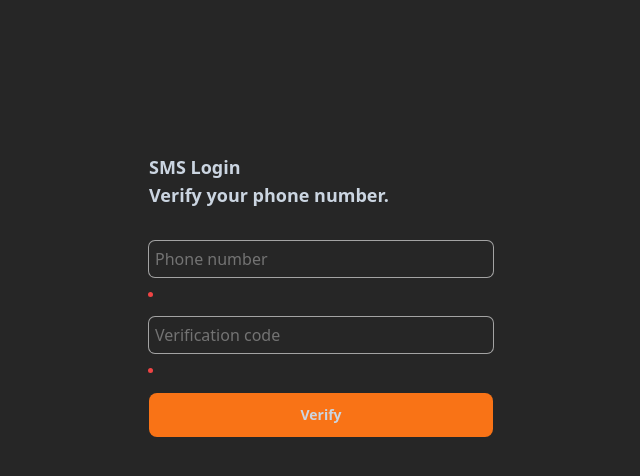
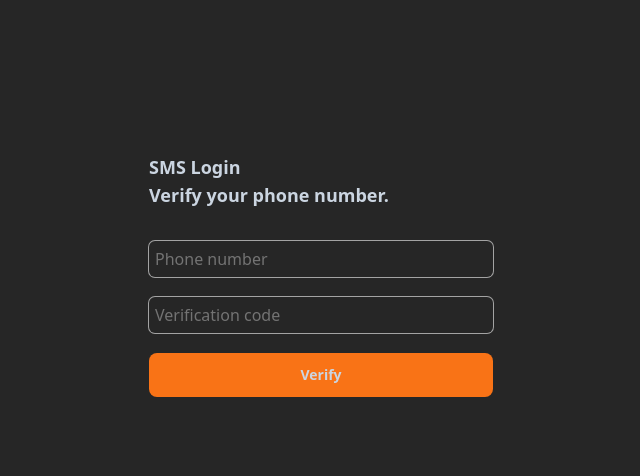
Before and after one commit to jdy8739/NEXT-14-Lecture, a Next.js app: page /sms in a window 1280 px wide. Shown: the top 476 px of the page, without its empty margins (319-959 px from the left). Built offline with nearby package versions, Linux system fonts and the light colour scheme.

Commit message:
note: implement sms login form

```diff
--- /dev/null
+++ b/app/sms/action.ts
@@ -0,0 +1,33 @@
+'use server';
+
+import validator from 'validator';
+import { z } from 'zod';
+
+import { mockServerWait } from '@/libs/utils';
+import { TOKEN_MAX, TOKEN_MIN } from '@/libs/constants';
+
+const smsLoginScheme = z.object({
+  phone: z.string().trim().refine(validator.isMobilePhone),
+  token: z.coerce.number().min(TOKEN_MIN).max(TOKEN_MAX).nullable(),
+});
+
+type SmsLoginForm = z.infer<typeof smsLoginScheme>;
+
+const loginSms = async (prevData: SmsLoginForm, formData: FormData) => {
+  await mockServerWait();
+
+  const data = Object.keys(prevData).reduce(
+    (a, b) => ({ ...a, [b]: formData.get(b) }),
+    {},
+  );
+
+  const validationResult = smsLoginScheme.safeParse(data);
+
+  return {
+    ...data,
+    errors: validationResult.error?.flatten().fieldErrors,
+  };
+};
+
+export default loginSms;
+export type { SmsLoginForm };
--- a/app/sms/page.tsx
+++ b/app/sms/page.tsx
@@ -1,7 +1,20 @@
+'use client';
+
+import { useFormState } from 'react-dom';
+import loginSms, { SmsLoginForm } from './action';
+
 import FormInput from '@/components/form-input/FormInput';
 import FormButton from '@/components/form-btn/FormButton';
+import { TOKEN_MAX, TOKEN_MIN } from '@/libs/constants';
 
 const SMSLogIn = () => {
+  const [state, action] = useFormState<
+    SmsLoginForm & { errors?: Record<keyof SmsLoginForm, string[] | undefined> }
+  >(loginSms as any, {
+    phone: '',
+    token: null,
+  });
+
   return (
     <main className="h-full flex items-center justify-center">
       <div className="w-96 h-4/6 p-5 flex flex-col gap-8">
@@ -9,21 +22,25 @@ const SMSLogIn = () => {
           <div className="text-lg font-semibold">SMS Login</div>
           <div className="text-lg font-semibold">Verify your phone number.</div>
         </div>
-        <div className="flex flex-col gap-3">
+        <form className="flex flex-col gap-3" action={action}>
           <FormInput
             type="number"
+            name="phone"
             placeholder="Phone number"
             required={true}
-            errors={['']}
+            errors={state.errors?.phone}
           />
           <FormInput
             type="number"
+            name="token"
             placeholder="Verification code"
             required={true}
-            errors={['']}
+            errors={state.errors?.token}
+            min={TOKEN_MIN}
+            max={TOKEN_MAX}
           />
-          <FormButton loading={false} text="Verify" />
-        </div>
+          <FormButton text="Verify" />
+        </form>
       </div>
     </main>
   );
--- a/libs/constants.ts
+++ b/libs/constants.ts
@@ -11,3 +11,6 @@ export const PASSWORD_REGEX =
   /^(?=.*?[A-Z])(?=.*?[a-z])(?=.*?[0-9])(?=.*?[#?!@$%^&*-]).+$/;
 export const PASSWORD_REGEX_MESSAGE =
   'Passwords must contain at least one UPPERCASE, lowercase, number and special characters #?!@$%^&*-';
+
+export const TOKEN_MIN = 100000;
+export const TOKEN_MAX = 999999;
--- a/package.json
+++ b/package.json
@@ -13,12 +13,14 @@
     "next": "14.2.4",
     "react": "^18",
     "react-dom": "^18",
+    "validator": "^13.12.0",
     "zod": "^3.23.8"
   },
   "devDependencies": {
     "@types/node": "^20",
     "@types/react": "^18",
     "@types/react-dom": "^18",
+    "@types/validator": "^13.12.0",
     "eslint": "^8",
     "eslint-config-next": "14.2.4",
     "eslint-config-prettier": "^9.1.0",
```
Also changed, not shown: 1 other file (tests, documents, lock files or other folders).
